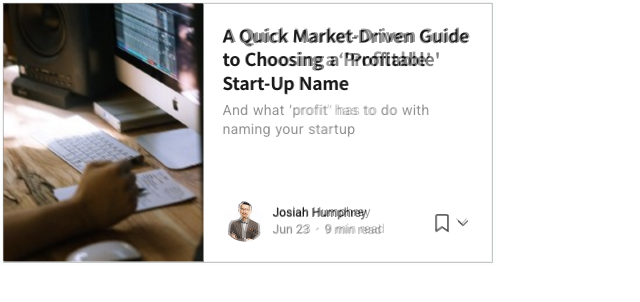
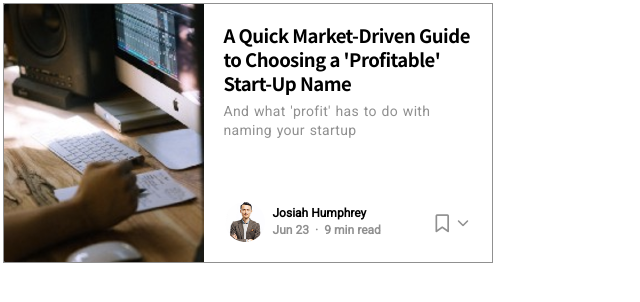
Before and after one commit to Steeeeeph/css-integration, a plain HTML site: page interface3/index.html in a window 1280 px wide. Shown: the whole page, without its empty margins (0-640 px from the left). Drawn offline with Linux system fonts and the light colour scheme.

Commit message:
Finalizing IF3

```diff
--- a/interface3/index.html
+++ b/interface3/index.html
@@ -13,9 +13,9 @@
     <script src="https://kit.fontawesome.com/1ae1532ba6.js" crossorigin="anonymous"></script>
 </head>
 <body>
-    <div class="mockUp">
+    <!-- <div class="mockUp">
         <img src="images/15.card-small.png" >
-    </div>
+    </div> -->
 
     <div class="container">
         <div class="column1">
--- a/interface3/style.css
+++ b/interface3/style.css
@@ -1,4 +1,4 @@
-.mockUp {
+/* .mockUp {
 width: 496px;
 height: 265px;
 position: absolute;
@@ -8,7 +8,7 @@ left: 0;
 opacity: 0.5;
 z-index: 10;
 pointer-events: none;
-}
+} */
 
 .container {
     width: calc(493px - 5px);
@@ -34,16 +34,17 @@ pointer-events: none;
     grid-template-rows: auto 62px;
 }
 .main-text {
-    margin: 20px 10px auto 19px;
+    margin: 19px 10px auto 20px;
     grid-row: 1;
 }
 .main-text h1 {
     font-family: 'Noto Sans JP', sans-serif;
-    font-size: 17.5px;
+    font-size: 18.5px;
     margin: 0;
-    line-height: 1.35em;
-    letter-spacing: -0.1px;
-    word-spacing: 1px;
+    line-height: 1.30em;
+    font-stretch: ultra-condensed;
+    letter-spacing: -0.5px;
+    /* word-spacing: 1px; */
     font-weight: 700;
 }
 
@@ -57,8 +58,8 @@ pointer-events: none;
     word-spacing: 1px;
     font-weight: 400;
 }
-h1::first-line, p::first-line {
-    text-indent:25px;
+h1:first-line {
+    text-indent: 25px;
 }
 
 .credentials {
@@ -96,9 +97,11 @@ h6 {
 }
 .far {
     font-size: 18px;
+    color: #909090;
     margin: 15px 0 auto 6px;
 }
 .fas {
     font-size: 12px;
+    color: #909090;
     margin: 17px auto auto 8px;
 }
```
